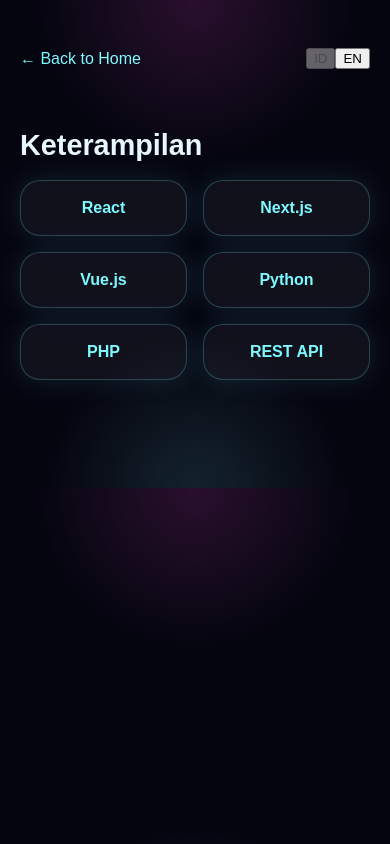
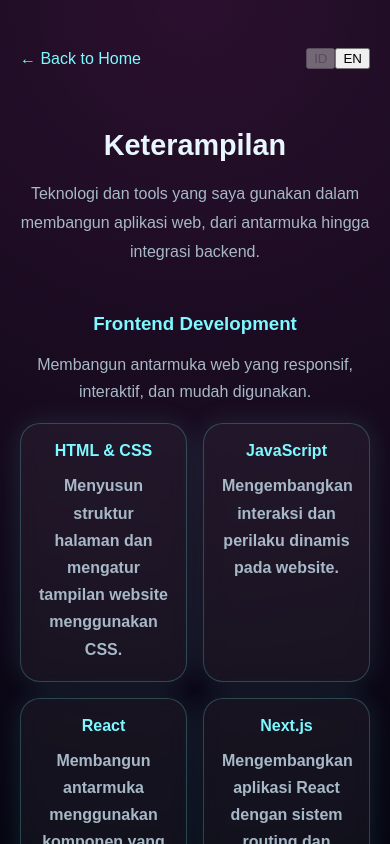
Before and after one commit to inibima/neon-portfolio, a Next.js app in the folder frontend/: page /skills in a window 390 px wide. Shown: the top 844 px of the page. Built offline with nearby package versions, Linux system fonts and the light colour scheme.

Commit message:
Fix GitHub Pages asset paths and improve Skills page

```diff
--- a/frontend/app/globals.css
+++ b/frontend/app/globals.css
@@ -470,6 +470,7 @@
   margin: 0;
   padding: 0;
 }
+
 .menu-toggle {
   display: none;
 }
@@ -513,6 +514,66 @@
 .back-home:hover {
   color: var(--pink);
   transform: translateX(-3px);
+}
+
+.skills-intro {
+  max-width: 760px;
+  margin: 0 auto 36px;
+  text-align: center;
+}
+
+.skills-intro .text {
+  line-height: 1.8;
+}
+
+.skills-categories {
+  display: flex;
+  flex-direction: column;
+  gap: 36px;
+}
+
+.skills-category-heading {
+  margin-bottom: 18px;
+}
+
+.skills-category-heading h3 {
+  margin-bottom: 8px;
+  color: var(--cyan);
+}
+
+.skills-category-heading .text {
+  line-height: 1.7;
+}
+
+.skills-grid {
+  align-items: stretch;
+}
+
+.skill-card {
+  display: flex;
+  flex-direction: column;
+  gap: 12px;
+  min-height: 150px;
+  transition:
+    transform 0.25s ease,
+    border-color 0.25s ease,
+    box-shadow 0.25s ease;
+}
+
+.skill-card h4 {
+  margin: 0;
+  color: var(--cyan);
+}
+
+.skill-card .text {
+  margin: 0;
+  line-height: 1.7;
+}
+
+.skill-card:hover {
+  transform: translateY(-4px);
+  border-color: var(--cyan);
+  box-shadow: 0 0 20px var(--shadow);
 }
 
 @media (max-width: 768px) {
@@ -585,6 +646,7 @@
   .contact-methods {
     grid-template-columns: 1fr;
   }
+
   .profile-home {
     grid-template-columns: 1fr;
     text-align: center;
@@ -599,4 +661,20 @@
   .profile-home-content {
     align-items: center;
   }
+
+  .skills-intro {
+    margin-bottom: 28px;
+  }
+
+  .skills-categories {
+    gap: 28px;
+  }
+
+  .skills-category-heading {
+    text-align: center;
+  }
+
+  .skill-card {
+    min-height: auto;
+  }
 }
--- a/frontend/app/page.jsx
+++ b/frontend/app/page.jsx
@@ -119,7 +119,10 @@
 
         <div className="profile-home">
           <div className="profile-home-image">
-            <img src="/awakku dewe.jpg" alt="Profile" />
+            <img
+              src={`${process.env.NODE_ENV === "production" ? "/neon-portfolio" : ""}/awakku%20dewe.jpg`}
+              alt="Profile"
+            />
           </div>
 
           <div className="profile-home-content">
--- a/frontend/app/projects/page.jsx
+++ b/frontend/app/projects/page.jsx
@@ -59,6 +59,7 @@
                     alt={project.title[currentLang]}
                     className="project-image"
                     onClick={() => setSelectedImage(project.image)}
+                    loading="lazy"
                   />
                 )}
 
--- a/frontend/app/skills/page.jsx
+++ b/frontend/app/skills/page.jsx
@@ -4,14 +4,187 @@
 import { translations } from "../../data/translations";
 import Link from "next/link";
 
+const skillCategories = [
+  {
+    id: "frontend",
+    title: {
+      id: "Frontend Development",
+      en: "Frontend Development",
+    },
+    description: {
+      id: "Membangun antarmuka web yang responsif, interaktif, dan mudah digunakan.",
+      en: "Building responsive, interactive, and user-friendly web interfaces.",
+    },
+    skills: [
+      {
+        name: "HTML & CSS",
+        description: {
+          id: "Menyusun struktur halaman dan mengatur tampilan website menggunakan CSS.",
+          en: "Structuring web pages and styling interfaces using CSS.",
+        },
+      },
+      {
+        name: "JavaScript",
+        description: {
+          id: "Mengembangkan interaksi dan perilaku dinamis pada website.",
+          en: "Developing interactive and dynamic website behavior.",
+        },
+      },
+      {
+        name: "React",
+        description: {
+          id: "Membangun antarmuka menggunakan komponen yang dapat digunakan kembali.",
+          en: "Building user interfaces with reusable components.",
+        },
+      },
+      {
+        name: "Next.js",
+        description: {
+          id: "Mengembangkan aplikasi React dengan sistem routing dan struktur aplikasi Next.js.",
+          en: "Developing React applications with Next.js routing and application structure.",
+        },
+      },
+      {
+        name: "Vue.js",
+        description: {
+          id: "Membangun antarmuka web menggunakan pendekatan komponen Vue.",
+          en: "Building web interfaces using Vue's component-based approach.",
+        },
+      },
+      {
+        name: "Responsive Design",
+        description: {
+          id: "Menyesuaikan layout website untuk desktop maupun perangkat mobile.",
+          en: "Adapting website layouts for desktop and mobile devices.",
+        },
+      },
+    ],
+  },
+  {
+    id: "backend",
+    title: {
+      id: "Backend Development",
+      en: "Backend Development",
+    },
+    description: {
+      id: "Mengembangkan logika aplikasi dan komunikasi antara frontend dengan backend.",
+      en: "Developing application logic and communication between frontend and backend.",
+    },
+    skills: [
+      {
+        name: "Python",
+        description: {
+          id: "Menggunakan Python untuk pengembangan aplikasi dan backend.",
+          en: "Using Python for application and backend development.",
+        },
+      },
+      {
+        name: "FastAPI",
+        description: {
+          id: "Membangun REST API menggunakan framework FastAPI.",
+          en: "Building REST APIs using the FastAPI framework.",
+        },
+      },
+      {
+        name: "PHP",
+        description: {
+          id: "Menggunakan PHP untuk pengembangan sisi server.",
+          en: "Using PHP for server-side development.",
+        },
+      },
+      {
+        name: "REST API",
+        description: {
+          id: "Menghubungkan aplikasi melalui endpoint untuk pertukaran data.",
+          en: "Connecting applications through endpoints for data exchange.",
+        },
+      },
+    ],
+  },
+  {
+    id: "database",
+    title: {
+      id: "Database & Integration",
+      en: "Database & Integration",
+    },
+    description: {
+      id: "Mengelola penyimpanan data dan integrasi layanan yang digunakan aplikasi.",
+      en: "Managing data storage and integrating services used by applications.",
+    },
+    skills: [
+      {
+        name: "MongoDB",
+        description: {
+          id: "Database NoSQL yang digunakan pada project BimaMall.",
+          en: "A NoSQL database used in the BimaMall project.",
+        },
+      },
+      {
+        name: "Firebase",
+        description: {
+          id: "Layanan backend yang digunakan dalam beberapa project untuk integrasi data.",
+          en: "A backend service used for data integration in selected projects.",
+        },
+      },
+    ],
+  },
+  {
+    id: "tools",
+    title: {
+      id: "Tools & Workflow",
+      en: "Tools & Workflow",
+    },
+    description: {
+      id: "Menggunakan tools untuk membantu proses pengembangan, pengujian, dan pengelolaan kode.",
+      en: "Using tools to support development, testing, and code management.",
+    },
+    skills: [
+      {
+        name: "Git",
+        description: {
+          id: "Mengelola perubahan kode dan riwayat pengembangan project.",
+          en: "Managing code changes and project development history.",
+        },
+      },
+      {
+        name: "GitHub",
+        description: {
+          id: "Menyimpan repository dan mengelola project menggunakan GitHub.",
+          en: "Hosting repositories and managing projects with GitHub.",
+        },
+      },
+      {
+        name: "VS Code",
+        description: {
+          id: "Menggunakan editor kode untuk pengembangan aplikasi.",
+          en: "Using a code editor for application development.",
+        },
+      },
+      {
+        name: "Postman",
+        description: {
+          id: "Menguji endpoint API selama proses pengembangan.",
+          en: "Testing API endpoints during development.",
+        },
+      },
+    ],
+  },
+];
+
 export default function Skills() {
   const [lang, setLang] = useState(null);
 
-  const t = translations[lang || "id"];
+  const currentLang = lang || "id";
+  const t = translations[currentLang];
 
   useEffect(() => {
-    const savedLang = localStorage.getItem("lang") || "id";
-    setLang(savedLang);
+    const savedLang = localStorage.getItem("lang");
+
+    if (savedLang === "id" || savedLang === "en") {
+      setLang(savedLang);
+    } else {
+      setLang("id");
+    }
   }, []);
 
   useEffect(() => {
@@ -38,16 +211,37 @@
         </div>
       </div>
 
-      <section className="section">
-        <h2>{t.skills.title}</h2>
+      <section className="section skills-page">
+        <header className="skills-intro">
+          <h2>{t.skills.title}</h2>
 
-        <div className="grid">
-          <div className="card">React</div>
-          <div className="card">Next.js</div>
-          <div className="card">Vue.js</div>
-          <div className="card">Python</div>
-          <div className="card">PHP</div>
-          <div className="card">REST API</div>
+          <p className="text">
+            {currentLang === "id"
+              ? "Teknologi dan tools yang saya gunakan dalam membangun aplikasi web, dari antarmuka hingga integrasi backend."
+              : "The technologies and tools I use to build web applications, from user interfaces to backend integration."}
+          </p>
+        </header>
+
+        <div className="skills-categories">
+          {skillCategories.map((category) => (
+            <section className="skills-category" key={category.id}>
+              <div className="skills-category-heading">
+                <h3>{category.title[currentLang]}</h3>
+
+                <p className="text">{category.description[currentLang]}</p>
+              </div>
+
+              <div className="grid skills-grid">
+                {category.skills.map((skill) => (
+                  <article className="card skill-card" key={skill.name}>
+                    <h4>{skill.name}</h4>
+
+                    <p className="text">{skill.description[currentLang]}</p>
+                  </article>
+                ))}
+              </div>
+            </section>
+          ))}
         </div>
       </section>
     </main>
```
Also changed, not shown: frontend/data/projects.js (+10 -8 lines).
